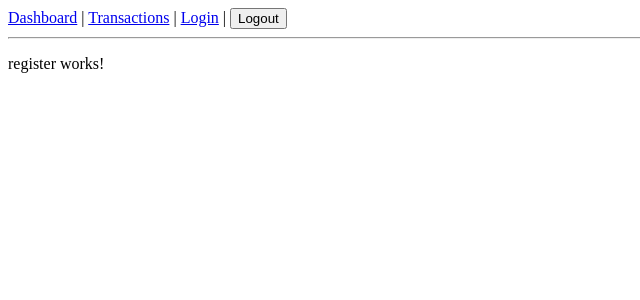
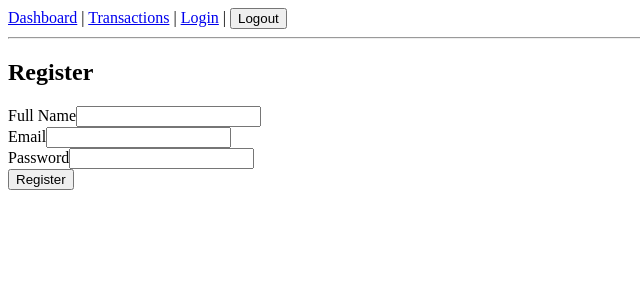
Before and after one commit to Mamodiane/SmartWalletSA, an Angular app in the folder smart-wallet-sa-client/: page /register in a window 1280 px wide. Shown: the top 300 px of the page, without its empty margins (0-640 px from the left). Built offline with nearby package versions, Linux system fonts and the light colour scheme.

Commit message:
Add Angular registration flow

```diff
--- a/smart-wallet-sa-client/src/app/pages/register/register.component.html
+++ b/smart-wallet-sa-client/src/app/pages/register/register.component.html
@@ -1 +1,46 @@
-<p>register works!</p>
+<div class="container mt-5">
+  <h2>Register</h2>
+
+  <p *ngIf="errorMessage">{{ errorMessage }}</p>
+  <p *ngIf="successMessage">{{ successMessage }}</p>
+
+  <form (ngSubmit)="register()">
+
+    <div>
+      <label>Full Name</label>
+
+      <input
+        type="text"
+        [(ngModel)]="registerData.fullName"
+        name="fullName"
+        required
+      >
+    </div>
+
+    <div>
+      <label>Email</label>
+
+      <input
+        type="email"
+        [(ngModel)]="registerData.email"
+        name="email"
+        required
+      >
+    </div>
+
+    <div>
+      <label>Password</label>
+
+      <input
+        type="password"
+        [(ngModel)]="registerData.password"
+        name="password"
+        required
+      >
+    </div>
+
+    <button type="submit">
+      Register
+    </button>
+  </form>
+</div>
--- a/smart-wallet-sa-client/src/app/pages/register/register.component.ts
+++ b/smart-wallet-sa-client/src/app/pages/register/register.component.ts
@@ -1,12 +1,46 @@
 import { Component } from '@angular/core';
+import { CommonModule } from '@angular/common';
+import { FormsModule } from '@angular/forms';
+import { Router } from '@angular/router';
+import { AuthService } from '../../services/auth.service';
+import { RegisterRequest } from '../../models/register-request.model';
 
 @Component({
   selector: 'app-register',
   standalone: true,
-  imports: [],
+  imports: [CommonModule, FormsModule],
   templateUrl: './register.component.html',
   styleUrl: './register.component.css'
 })
 export class RegisterComponent {
+  registerData: RegisterRequest = {
+    fullName: '',
+    email: '',
+    password: ''
+  };
 
+  errorMessage = '';
+  successMessage = '';
+
+  constructor(
+    private authService: AuthService,
+    private router: Router
+  ) {}
+
+  register(): void {
+    this.authService.register(this.registerData).subscribe({
+      next: () => {
+        this.successMessage = 'Registration successful.';
+        this.errorMessage = '';
+
+        setTimeout(() => {
+          this.router.navigate(['/login']);
+        }, 1500);
+      },
+      error: () => {
+        this.successMessage = '';
+        this.errorMessage = 'Registration failed.';
+      }
+    });
+  }
 }
```
